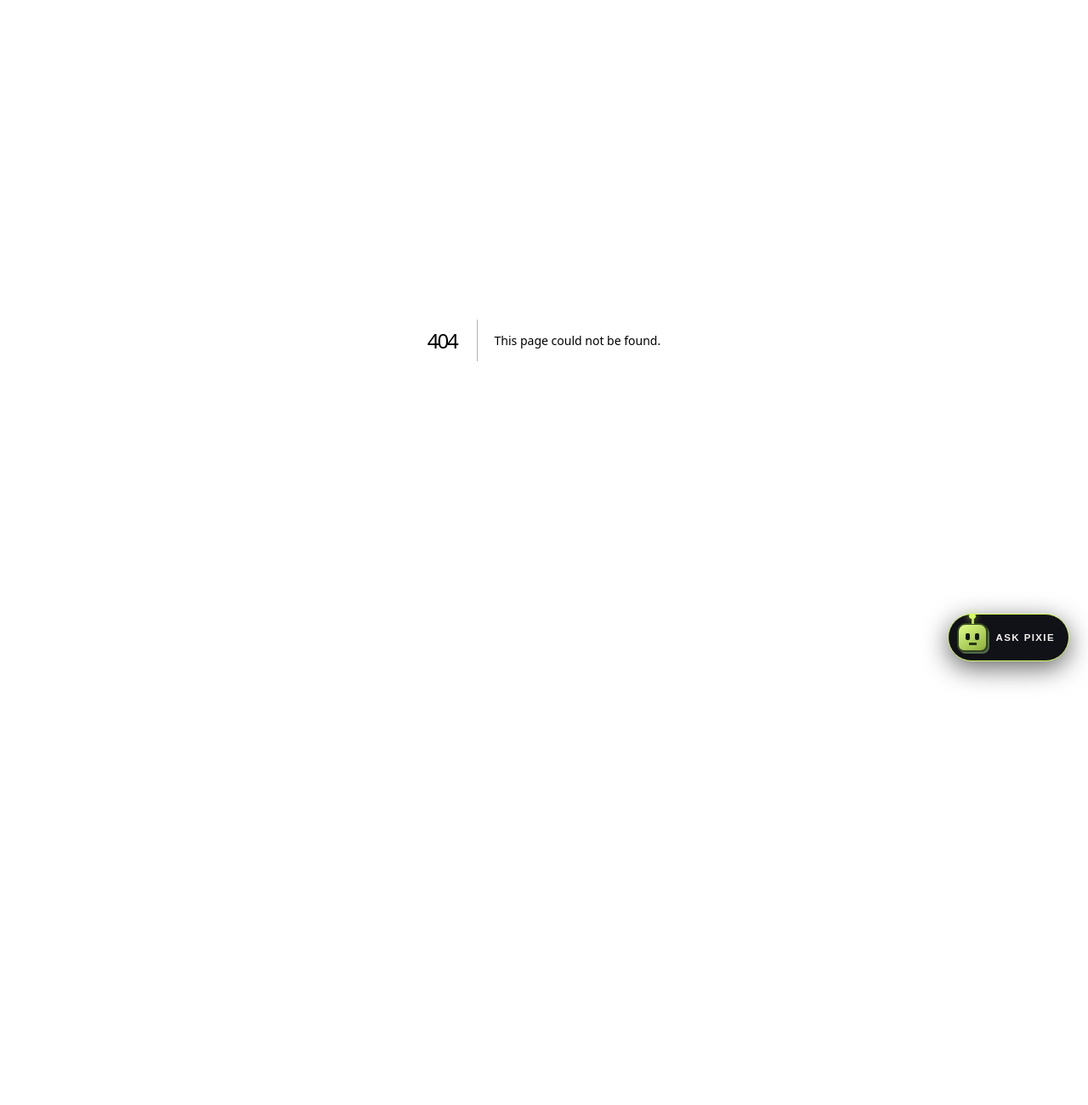
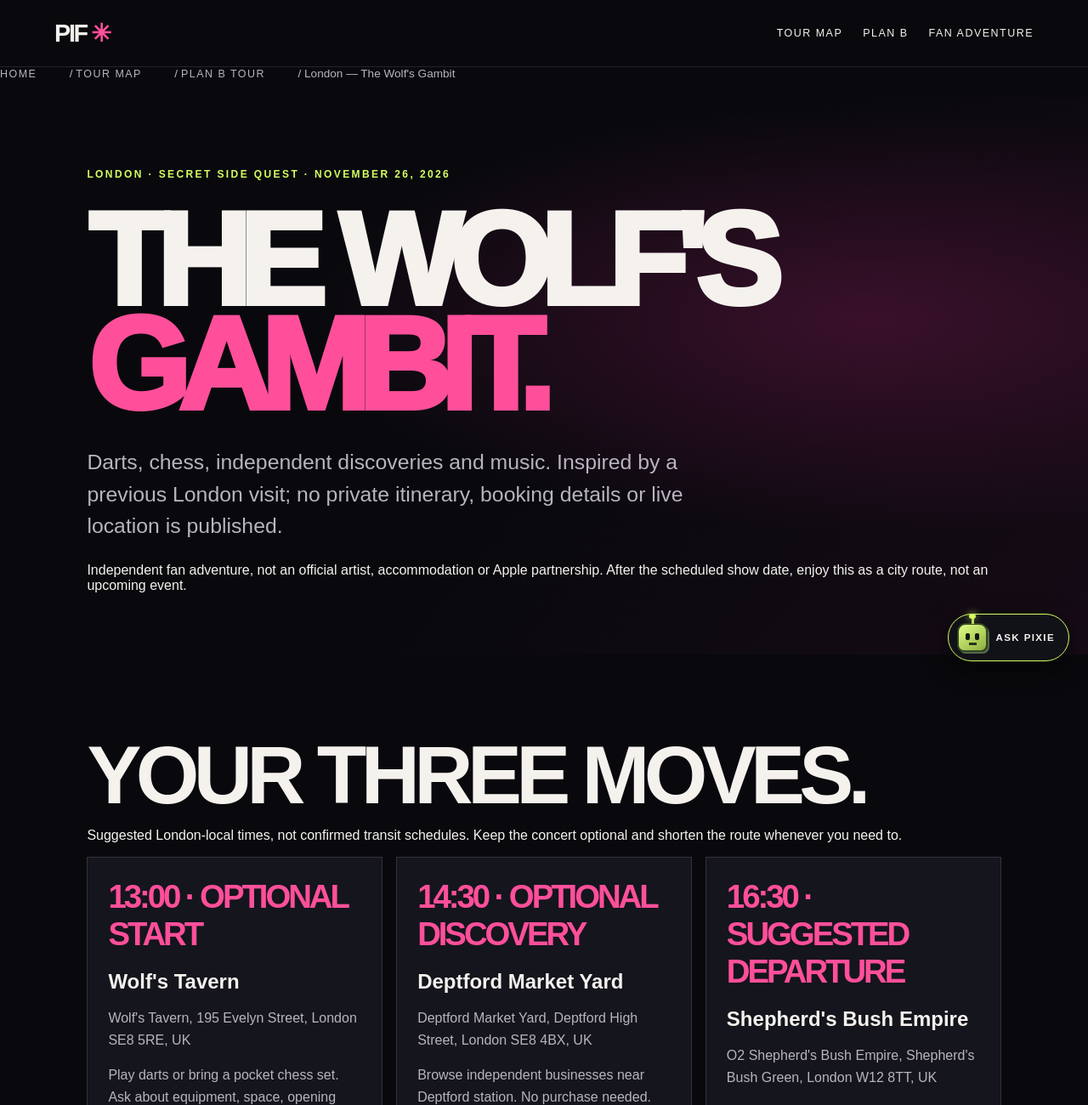
Before and after one commit to Loptr-Lab/pay-it-forward, a Next.js app: page /tour-resilience/london in a window 1280 px wide. Before the commit this address had no page. Shown: the top 1300 px of the page at 85% size. Before the commit the page ends 800 px from the top, so only its background shows below. Built offline with nearby package versions, Linux system fonts and the light colour scheme.

Commit message:
Add London Wolf's Gambit Plan B route with transit budgets and device guidance

```diff
--- /dev/null
+++ b/src/app/tour-resilience/london/page.tsx
@@ -0,0 +1,20 @@
+import Link from "next/link";
+import Breadcrumbs from "../../components/Breadcrumbs";
+import SiteDirectoryFooter from "../../components/SiteDirectoryFooter";
+import type { Metadata } from "next";
+export const metadata: Metadata = {title:"London — The Wolf's Gambit | Plan B",description:"A self-paced Deptford to Shepherd's Bush adventure with darts, chess, contactless transit and optional live music.",alternates:{canonical:"https://loptr-lab.github.io/pay-it-forward/tour-resilience/london/"}};
+const wolf="Wolf's Tavern, 195 Evelyn Street, London SE8 5RE, UK";
+const yard="Deptford Market Yard, Deptford High Street, London SE8 4BX, UK";
+const venue="O2 Shepherd's Bush Empire, Shepherd's Bush Green, London W12 8TT, UK";
+const apple=(from:string,to:string,mode:"w"|"r")=>`https://maps.apple.com/?saddr=${encodeURIComponent(from)}&daddr=${encodeURIComponent(to)}&dirflg=${mode}`;
+export default function LondonPlan(){return <main className="experience-page">
+<header className="experience-nav"><Link href="/" className="wordmark">PIF<span>✳</span></Link><nav aria-label="Visitor pathways"><Link href="/route/">Tour map</Link><Link href="/tour-resilience/">Plan B</Link><Link href="/adventure/">Fan adventure</Link></nav></header>
+<Breadcrumbs items={[{label:"Home",href:"/"},{label:"Tour Map",href:"/route/"},{label:"Plan B Tour",href:"/tour-resilience/"},{label:"London — The Wolf's Gambit",href:"/tour-resilience/london/"}]}/>
+<section className="experience-hero"><p className="eyebrow">LONDON · SECRET SIDE QUEST · NOVEMBER 26, 2026</p><h1>THE WOLF&apos;S<br/><em>GAMBIT.</em></h1><p className="experience-lede">Darts, chess, independent discoveries and music. Inspired by a previous London visit; no private itinerary, booking details or live location is published.</p><p>Independent fan adventure, not an official artist, accommodation or Apple partnership. After the scheduled show date, enjoy this as a city route, not an upcoming event.</p></section>
+<section className="route-stops"><h2>YOUR THREE MOVES.</h2><p>Suggested London-local times, not confirmed transit schedules. Keep the concert optional and shorten the route whenever you need to.</p><div className="route-cards">
+<article className="route-card"><span className="route-num">13:00 · OPTIONAL START</span><h3>Wolf&apos;s Tavern</h3><p>{wolf}</p><p>Play darts or bring a pocket chess set. Ask about equipment, space, opening hours and access before visiting. Accommodation is optional; check current rates and terms yourself.</p><a className="text-link" href="https://www.booking.com/hotel/gb/wolfs-pub-amp-guest-house.html">CHECK ACCOMMODATION ↗</a><a className="text-link" href="https://camra.org.uk/pubs/wolfs-tavern-deptford-158806">PUB DETAILS ↗</a><a className="text-link" href={apple(wolf,yard,"w")}>WALK TO MARKET YARD · APPLE MAPS ↗</a></article>
+<article className="route-card"><span className="route-num">14:30 · OPTIONAL DISCOVERY</span><h3>Deptford Market Yard</h3><p>{yard}</p><p>Browse independent businesses near Deptford station. No purchase needed. Allow a rest break. Check individual trader hours.</p><a className="text-link" href="https://www.deptfordmarketyard.com/getting-here">MARKET YARD ↗</a><a className="text-link" href={apple(yard,venue,"r")}>PUBLIC TRANSIT TO VENUE · APPLE MAPS ↗</a></article>
+<article className="route-card"><span className="route-num">16:30 · SUGGESTED DEPARTURE</span><h3>Shepherd&apos;s Bush Empire</h3><p>{venue}</p><p>Target 18:15 arrival for the advertised 19:00 event on November 26. Allow 105 minutes for cross-city travel and disruption; this is a planning allowance, not a measured journey time. Recheck the route and last return service. If delayed, skip the optional stop and head directly to the venue.</p><a className="text-link" href={apple(wolf,venue,"r")}>DIRECT PLAN B · APPLE MAPS ↗</a><a className="text-link" href="https://www.academymusicgroup.com/o2shepherdsbushempire/events">VERIFY EVENT ↗</a><a className="text-link" href={apple(venue,wolf,"r")}>OPTIONAL RETURN ROUTE ↗</a></article></div></section>
+<section className="route-stops"><h2>YOUR TRANSPORT BUDGET.</h2><div className="route-cards"><article className="route-card"><h3>£5.55 · Bus-only daily cap</h3><p>Adult bus/tram Hopper fare £1.85. Bus-only travel can take longer; check arrival time first.</p></article><article className="route-card"><h3>£8.90 · Zones 1–2 daily cap</h3><p>Planning ceiling for eligible adult contactless journeys staying within zones 1–2. Individual fares may be lower; other zones and excluded services cost more. No hotel, meals, games or tickets included.</p></article></div><p>Fare basis reviewed November 25, 2026. <a href="https://www.london.gov.uk/md3517-july-2026-fare-changes">November bus fares</a> · <a href="https://tfl.gov.uk/how-to-pay/pay-as-you-go/fare-capping">TfL fare caps</a> · <a href="https://tfl.gov.uk/plan-a-journey/">Check current journey, fares and step-free options</a>.</p></section>
+<section className="route-stops"><h2>PIXIE · USE WHAT YOU HAVE.</h2><p>Set up a supported payment card in Apple Wallet, optionally select Express Mode, and use the same iPhone or Apple Watch for every fare tap to preserve capping. On rail touch in and out; buses touch in only. Do not switch payment devices mid-journey or during the day.</p><p>Open the transit link on your iPhone and start directions in Maps. Use Maps on Apple Watch for directions and manually set departure and arrival reminders. Keep enough battery and a backup plan. Device settings, alerts and actual routing depend on your device and service. PIF does not read Wallet, calendar, health, location or booking data or control the watch.</p><p><a href="https://support.apple.com/en-us/105123">Apple Wallet Express Mode</a> · <a href="https://support.apple.com/en-gb/guide/watch/apdea7480950/26/watchos/26">Apple Watch Maps</a> · <a href="https://tfl.gov.uk/how-to-pay/contactless">TfL contactless rules</a>.</p><p>PIXIE's proposed role is to help people combine the tools they already choose, based on information they elect to share. No account, payment, tracking or purchase is required to read this route. <a href="https://atmosphere.loptrlab.com/">Explore portable identity and independent infrastructure</a>.</p></section>
+<section className="route-bottom"><h2>MAKE MUSIC A REASON TO MEET SOMEONE.</h2><div className="hero-actions"><Link className="button primary" href="/radio/">BUILD YOUR PLAYLIST ↗</Link><Link className="button secondary" href="/adventure/#post-show">POST-SHOW PARTICIPATION ↗</Link><Link className="button secondary" href="/tour-resilience/">RETURN TO PLAN B ↗</Link></div></section><SiteDirectoryFooter tagline="FAN-LED · ACCESSIBLE · SELF-PACED"/></main>}
```
